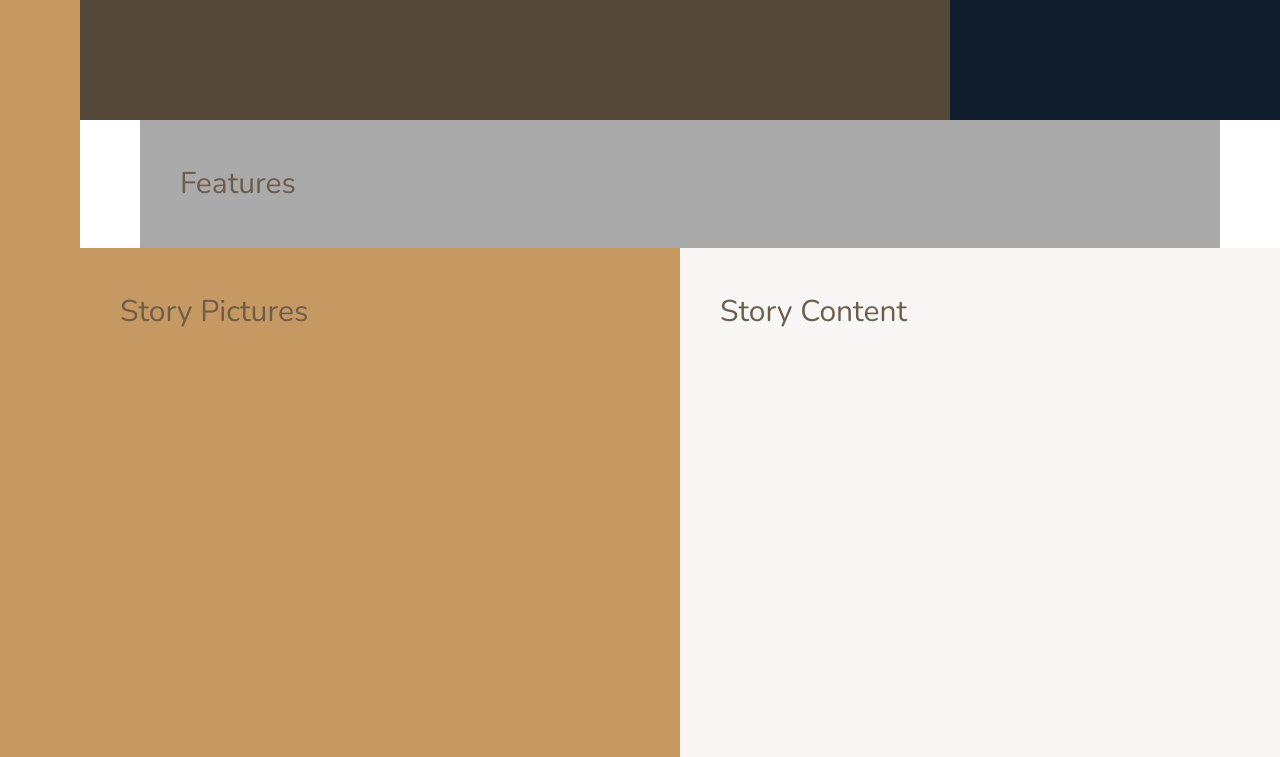
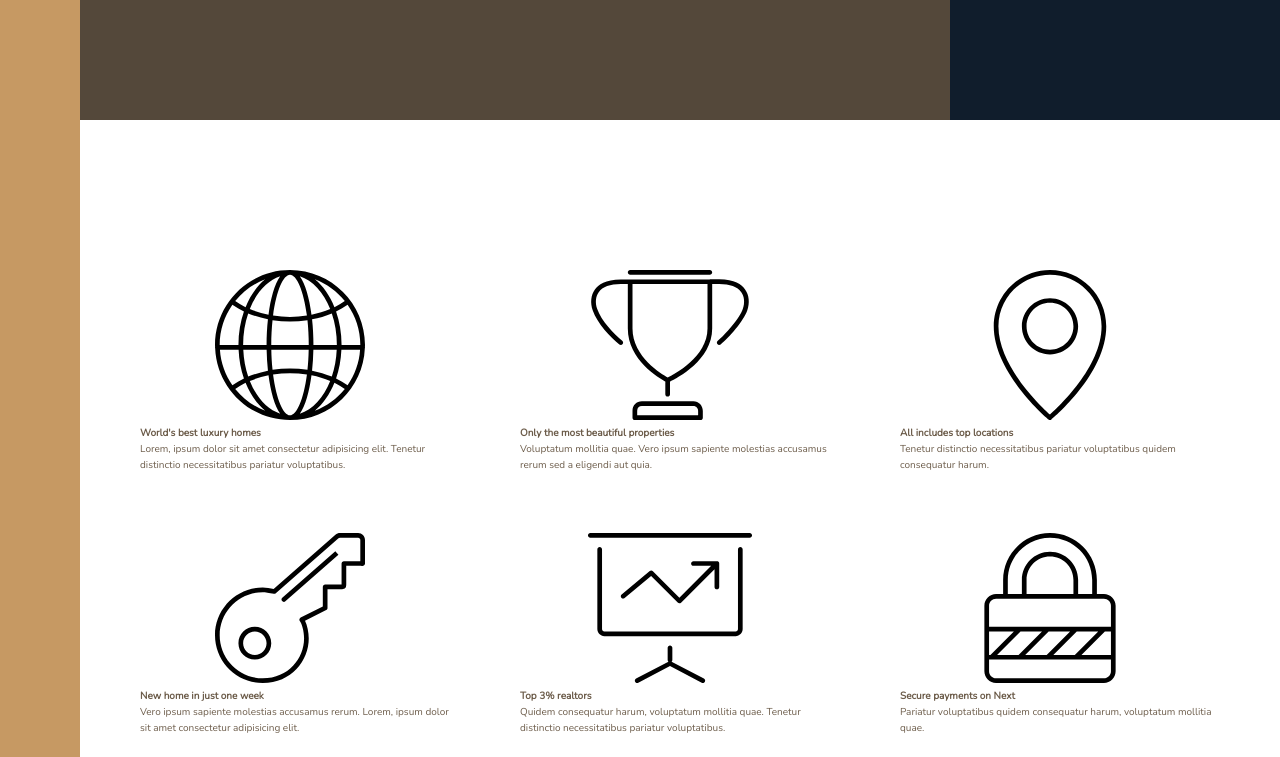
Before and after one commit to skusebauch/next, a website: page index.html in a window 1280 px wide. Shown: the part 520-1277 px from the top of the page. Drawn offline with nearby package versions, Linux system fonts and the light colour scheme.

Commit message:
setup grid and html

```diff
--- a/index.html
+++ b/index.html
@@ -23,7 +23,59 @@
       </div>
 
       <section class="features">
-        Features
+        <div class="feature">
+          <svg class="feature__icon">
+            <use xlink:href="img/sprite.svg#icon-global"></use>
+          </svg>
+          <h4 class="heading-4">World's best luxury homes</h4>
+          <p class="feature__text">Lorem, ipsum dolor sit amet consectetur adipisicing elit. Tenetur distinctio necessitatibus pariatur voluptatibus.</p>
+        </div>
+        <div class="feature">
+          <div class="feature">
+            <svg class="feature__icon">
+              <use xlink:href="img/sprite.svg#icon-trophy"></use>
+            </svg>
+            <h4 class="heading-4">Only the most beautiful properties</h4>
+            <p class="feature__text">Voluptatum mollitia quae. Vero ipsum sapiente molestias accusamus rerum sed a eligendi aut quia.
+            </p>
+          </div>
+        </div>
+        <div class="feature">
+          <div class="feature">
+            <svg class="feature__icon">
+              <use xlink:href="img/sprite.svg#icon-map-pin"></use>
+            </svg>
+            <h4 class="heading-4">All includes top locations</h4>
+            <p class="feature__text">Tenetur distinctio necessitatibus pariatur voluptatibus quidem consequatur harum.</p>
+          </div>
+        </div>
+        <div class="feature">
+          <div class="feature">
+            <svg class="feature__icon">
+              <use xlink:href="img/sprite.svg#icon-key"></use>
+            </svg>
+            <h4 class="heading-4">New home in just one week</h4>
+            <p class="feature__text">Vero ipsum sapiente molestias accusamus rerum. Lorem, ipsum dolor sit amet consectetur adipisicing elit.</p>
+          </div>
+        </div>
+        <div class="feature">
+          <div class="feature">
+            <svg class="feature__icon">
+              <use xlink:href="img/sprite.svg#icon-presentation"></use>
+            </svg>
+            <h4 class="heading-4">Top 3% realtors</h4>
+            <p class="feature__text">Quidem consequatur harum, voluptatum mollitia quae. Tenetur distinctio necessitatibus pariatur voluptatibus.</p>
+          </div>
+        </div>
+        <div class="feature">
+          <div class="feature">
+            <svg class="feature__icon">
+              <use xlink:href="img/sprite.svg#icon-lock"></use>
+            </svg>
+            <h4 class="heading-4">Secure payments on Next</h4>
+            <p class="feature__text">Pariatur voluptatibus quidem consequatur harum, voluptatum mollitia quae.</p>
+          </div>
+        </div>
       </section>
 
       <div class="story__pictures">
--- a/sass/_base.scss
+++ b/sass/_base.scss
@@ -39,8 +39,4 @@ body {
   grid-template-rows: 80vh min-content 40vw repeat(3, min-content);
   // 8rem for sidebar -- to center (because of the sidebar): minmax(6rem,1fr) left and minmax(6rem,1fr) right besides our main grid template (otherwise we could work with margin 0 auto) -- 8 columns min width content and max with 140px - 1120 px totally
   grid-template-columns: [sidebar-start] 8rem [sidebar-end full-start] minmax(6rem,1fr) [center-start] repeat(8, [col-start] minmax(min-content, 14rem) [col-end]) [center-end] minmax(6rem,1fr) [full-end];
-  & > * {
-    padding: 40px;
-    font-size: 3rem;
-  }
 }
--- a/sass/_features.scss
+++ b/sass/_features.scss
@@ -1,5 +1,9 @@
 .features {
-  background-color: $color-grey-light-2;
   grid-column: center-start / center-end;
-  grid-row: 2 / 3;
+
+  margin: 15rem 0;
+
+  display: grid;
+  grid-template-columns: repeat(3, 1fr);
+  grid-gap: 6rem;
 }
```
Also changed, not shown: css/style.css.
